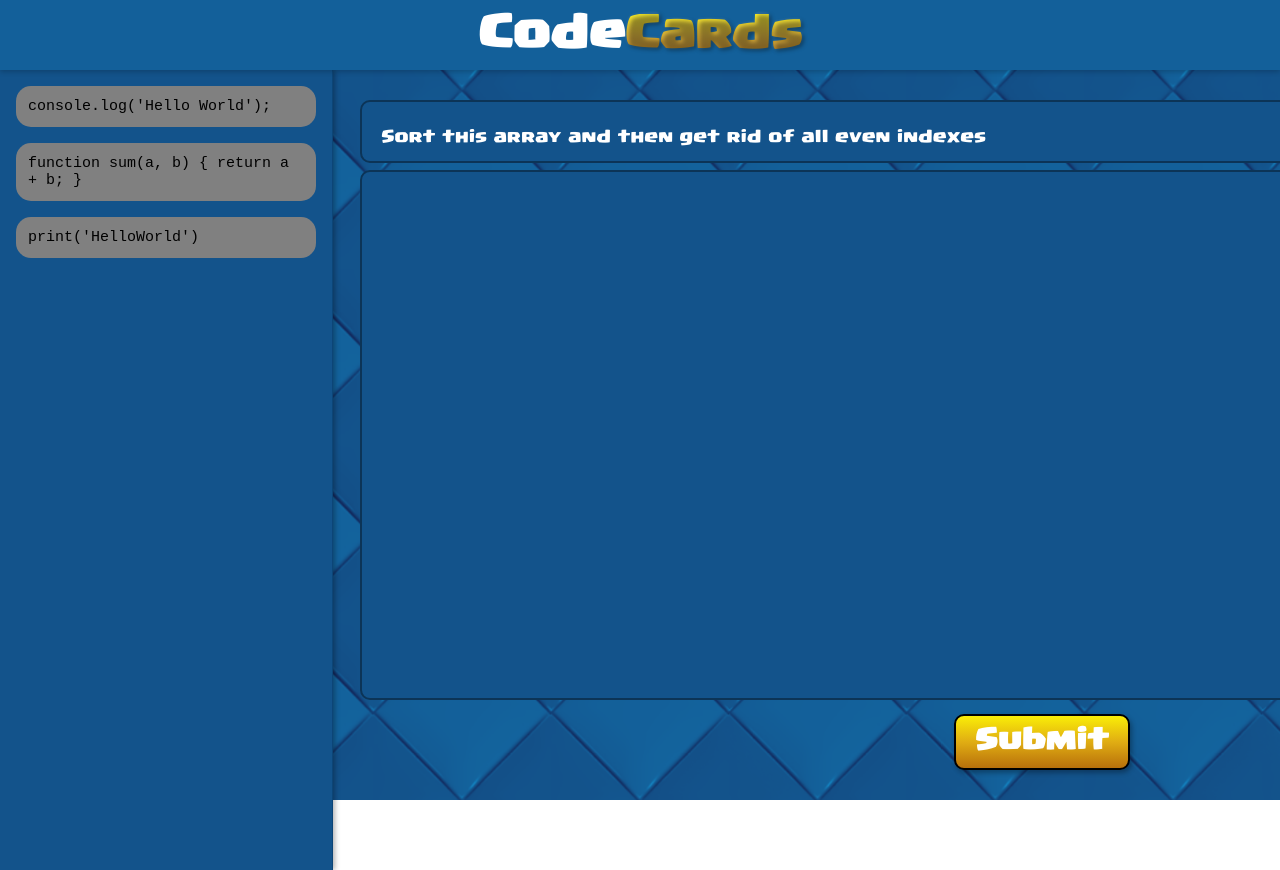
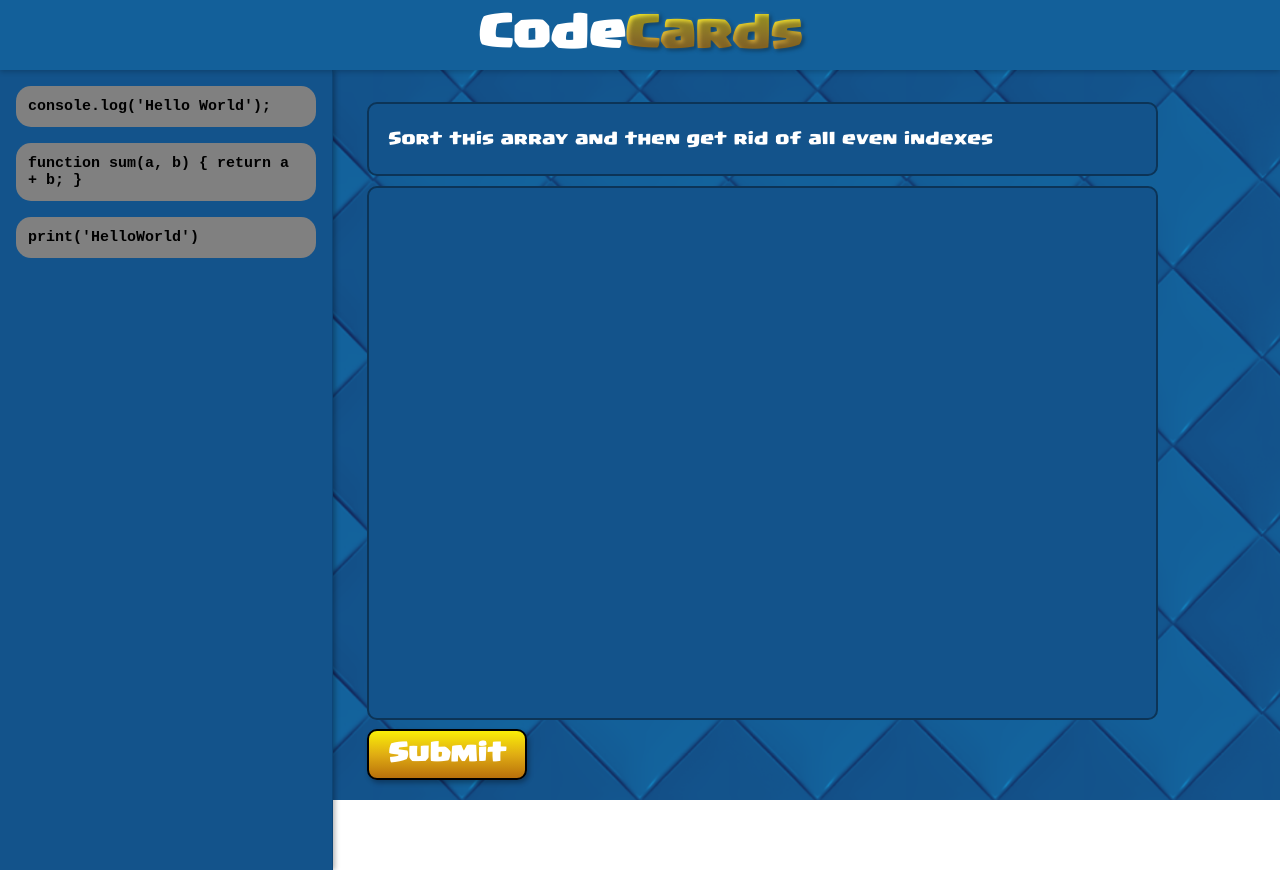
Before and after one commit to e-erdag/KnightHacks-8-, a React (Vite) app: page / in a window 1280 px wide. Built offline with nearby package versions, Linux system fonts and the light colour scheme.

Commit message:
Fixed the resizing of componenets

```diff
--- a/src/App.jsx
+++ b/src/App.jsx
@@ -38,11 +38,11 @@ function App() {
             <CardMenu cards={menuCards} onDropCard={handleDropToMenu}> </CardMenu>
             <div className="main-content">
             <div>
-              <SubmitButton />
               <CodingProblem />
               <CodeArea cards={codeAreaCards} onDropCard={handleDropToCodeArea}/>
+              <SubmitButton/>
             </div>
-        </div>
+          </div>
         </div>
       </DndProvider>
     </>
--- a/src/components/SubmitButton.jsx
+++ b/src/components/SubmitButton.jsx
@@ -1,4 +1,8 @@
 import React from "react"
+//call api
+//return id question incorrect cards correct cards
+//Change codingProblem text to question
+//for cards we want an array with incorrect and correct cards randomized then add the text to seperate cards
 function SubmitButton() {
 
     function onSubmit() {
--- a/src/css/MainScreen.css
+++ b/src/css/MainScreen.css
@@ -1,69 +1,62 @@
+/* === GENERAL RESET === */
 body {
   margin: 0;
   padding: 0;
   overflow: hidden;
+}
 
+/* === FONT FACE === */
+@font-face {
+  font-family: 'ClashRoyalFont';
+  font-style: normal;
+  font-weight: normal;
+  src: url("../fonts/YouBlockhead.ttf") format("truetype");
 }
-.main-content {
-    z-index: 1;
-    margin-left: 400px;
-    padding: 2rem;
+
+/* === BACKGROUND === */
+.background {
+  background-image: url("../assets/ClashRoyalBackground.png");
+  background-size: cover;
+  background-repeat: no-repeat;
+  position: fixed;
+  height: 100vh;
+  width: 100%;
+  background-attachment: fixed;
+  background-position: center;
+  z-index: -1;
 }
-.code-problem {
-    position: fixed;
-    bottom: 30px;
-    right: 80px;
-    z-index: 15;
-    padding: 0.6rem 1.2rem;
-    border-radius: 10px;
+
+/* === LAYOUT STRUCTURE === */
+.app-container {
+  display: flex;
+  height: 100vh;
+  overflow: hidden;
+  padding-top: 70px; /* leave room for top bar */
+}
+
+.card-menu {
+  width: 300px;
   background-color: #13538b;
-    width: 1000px;
-    left: 360px;
-    top: 100px;
-    border: 2px solid #0c3457;
-
-    height: auto;
-    min-height: 10px;
-    max-height: 40px;
-    overflow-wrap: break-word;
-    white-space: pre-wrap;
-}
-.code-problem-content {
-    font-family: 'ClashRoyalFont';
-    font-size: 16px;
-    text-align: left;
-    color: white;
-}
-.code-area {
-    position: fixed;
-    bottom: 30px;
-    right: 80px;
-    z-index: 15;
-    padding: 0.6rem 1.2rem;
-    border-radius: 10px;
-    background-color: #13538b;
-    width: 1000px;
-    left: 360px;
-    top: 170px;
-    bottom: 100px;
-    border: 2px solid #0c3457;
-    box-shadow: 3px #0c3457;
+  border-right: 1px solid #0c4577;
   display: flex;
   flex-direction: column;
+  align-items: center;
+  padding: 1rem;
+  box-shadow: 2px 0 5px rgba(0, 0, 0, 0.3);
+  z-index: 10;
+}
 
-    height: auto;
-    max-height: 600px;
-    min-height: 100px;
-    overflow-wrap: break-word;
-    white-space: pre-wrap;
+.main-content {
+  flex: 1;
+  display: flex;
+  flex-direction: column;
+  justify-content: space-between;
+  margin-left: 2px;
+  padding: 2rem;
+  box-sizing: border-box;
 }
-.dropped-code {
-    background-color: #0f2a40;
-    padding: 0.6rem;
-    margin-bottom: 0.6rem;
-    border-radius: 8px;
-    box-shadow: 0 2px 5px rgba(0,0,0,0.2);
-  }
+
+/* === TOP BAR === */
 .top-bar {
   position: fixed;
   top: 0;
@@ -74,9 +67,9 @@ body {
   color: white;
   display: flex;
   align-items: center;
-    justify-content: center; /* center text horizontally */
+  justify-content: center;
   box-shadow: 0 2px 5px rgba(0, 0, 0, 0.2);
-    z-index: 20; /* above the sidebar */
+  z-index: 20;
 }
 
 .title-font {
@@ -84,9 +77,11 @@ body {
   font-size: 28px;
   text-align: center;
 }
+
 .white-text {
   color: white;
 }
+
 .gold-text {
   font-weight: bold;
   background: linear-gradient(to bottom, #faee07, #e0ad13, #b8700b);
@@ -94,40 +89,96 @@ body {
   -webkit-background-clip: text;
   -webkit-text-fill-color: transparent;
   text-shadow:
-        2px 2px 4px rgba(0,0,0,0.4),
-        0 0 3px rgba(255,255,255,0.2);
+    2px 2px 4px rgba(0, 0, 0, 0.4),
+    0 0 3px rgba(255, 255, 255, 0.2);
 }
-.background {
-    background-image: url("../assets/ClashRoyalBackground.png");
-    background-size: cover;
-    background-repeat: no-repeat;
-    position: fixed;
-    height: 100vh;
-    width: 100%;
-    background-size: cover;
-    background-attachment: fixed;
-    background-position: center;
-    margin: 0;
-    padding: 0;
-    z-index: -1;
 
+/* === QUESTION BOX === */
+.code-problem {
+  z-index: 15;
+  padding: 0.6rem 1.2rem;
+  border-radius: 10px;
+  background-color: #13538b;
+  border: 2px solid #0c3457;
+  text-align: left;
+  width: 85%;
+  overflow-wrap: break-word;
+  white-space: pre-wrap;
+  margin-bottom: 10px;
 }
+
+.code-problem-content {
+  font-family: 'ClashRoyalFont';
+  font-size: 16px;
+  color: white;
+}
+
+/* === CODE AREA === */
+.code-area {
+    z-index: 15;
+    padding: 0.6rem 1.2rem;
+    border-radius: 10px;
+    background-color: #13538b;
+    width: 85%;
+    height: 90%;
+    border: 2px solid #0c3457;
+    display: flex;
+    flex-direction: column;
+    justify-content: space-between; /* <-- push first content to top, last to bottom */
+    flex-grow: 1;
+    min-height: 50vh;
+    max-height: 70vh;
+    overflow-y: auto;
+    overflow-wrap: break-word;
+    white-space: pre-wrap;
+}
+
+.dropped-code {
+  background-color: #0f2a40;
+  padding: 0.6rem;
+  margin-bottom: 0.6rem;
+  border-radius: 8px;
+  box-shadow: 0 2px 5px rgba(0,0,0,0.2);
+}
+
+/* === CODE CARDS === */
+.code-card {
+  width: 300px;
+  margin-bottom: 1rem;
+  border-radius: 15px;
+  background-color: gray;
+  z-index: 11;
+  display: inline-block;
+  white-space: pre-wrap;
+  word-wrap: break-word;
+  box-sizing: border-box;
+}
+
+.code-card-content {
+  font-size: 15px;
+  font-weight: bold;
+  margin: 2px;
+  padding: 10px;
+  white-space: pre-wrap;
+  word-break: break-word;
+}
+
+/* === SUBMIT BUTTON === */
 .submit-button {
-    position: fixed;
-    bottom: 30px;
-    right: 150px;
-    z-index: 15;
+    display: flex;
+    justify-content: center;
     background: linear-gradient(to bottom, #faee07, #e0ad13, #b8700b);
     border: 2px solid black;
     color: white;
     font-weight: bold;
-    font-size: 1.7rem;
+    font-size: 1.5rem;
     font-family: 'ClashRoyalFont';
     padding: 0.6rem 1.2rem;
     border-radius: 10px;
     cursor: pointer;
     transition: all 0.2s ease;
     box-shadow: 2px 3px 5px rgba(0, 0, 0, 0.3);
+    margin-top: 1%;
 }
 .submit-button:hover {
   transform: translateY(-2px);
@@ -138,49 +189,8 @@ body {
   transform: translateY(1px);
   box-shadow: 1px 2px 3px rgba(0, 0, 0, 0.3);
 }
-.app-container {
+.submit-button-container {
     display: flex;
-    height: 100vh;
-    overflow: hidden; /* no scroll */
-    padding-top: 70px;
+    justify-content: center; /* center horizontally */
+    margin-top: 1rem; /* space between code area and button */
   }
-.card-menu {
-    width: 300px;
-    background-color: #13538b;
-    border-right: 1px solid #0c4577;
-    display: flex;
-    flex-direction: column;
-    align-items: center;
-    padding: 1rem;
-    box-shadow: 2px 0 5px rgba(0, 0, 0, 0.3);
-    z-index: 10; /* stay above content */
-}
-.code-card {
-    width: 300px;
-    margin-bottom: 1rem;
-    border-radius: 15px;
-    background-color: gray;
-    z-index: 11;
-
-    display: inline-block;
-    white-space: pre-wrap;
-    word-wrap: break-word;
-    box-sizing: border-box;
-
-}
-.code-card-content {
-    font-size: 15px;
-    font-style: bold;
-    margin: 2px;
-    padding: 10px;
-    white-space: pre-wrap;
-    word-break: break-word;
-}
-
-@font-face {
-    font-family: 'ClashRoyalFont';
-    font-style: normal;
-    font-weight: normal;
-    src: url("../fonts/YouBlockhead.ttf") format("truetype");
-
-}
```
Lines whose indentation alone changed are shown as unchanged.
